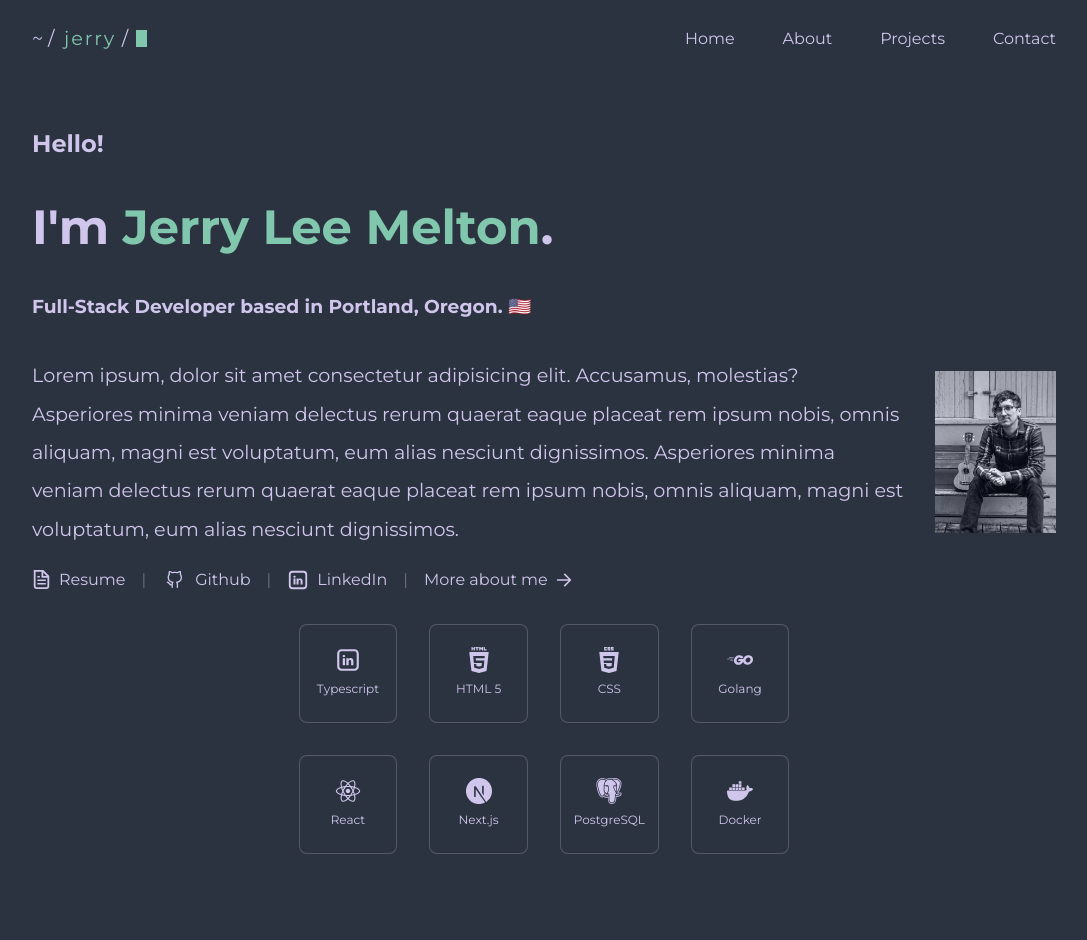
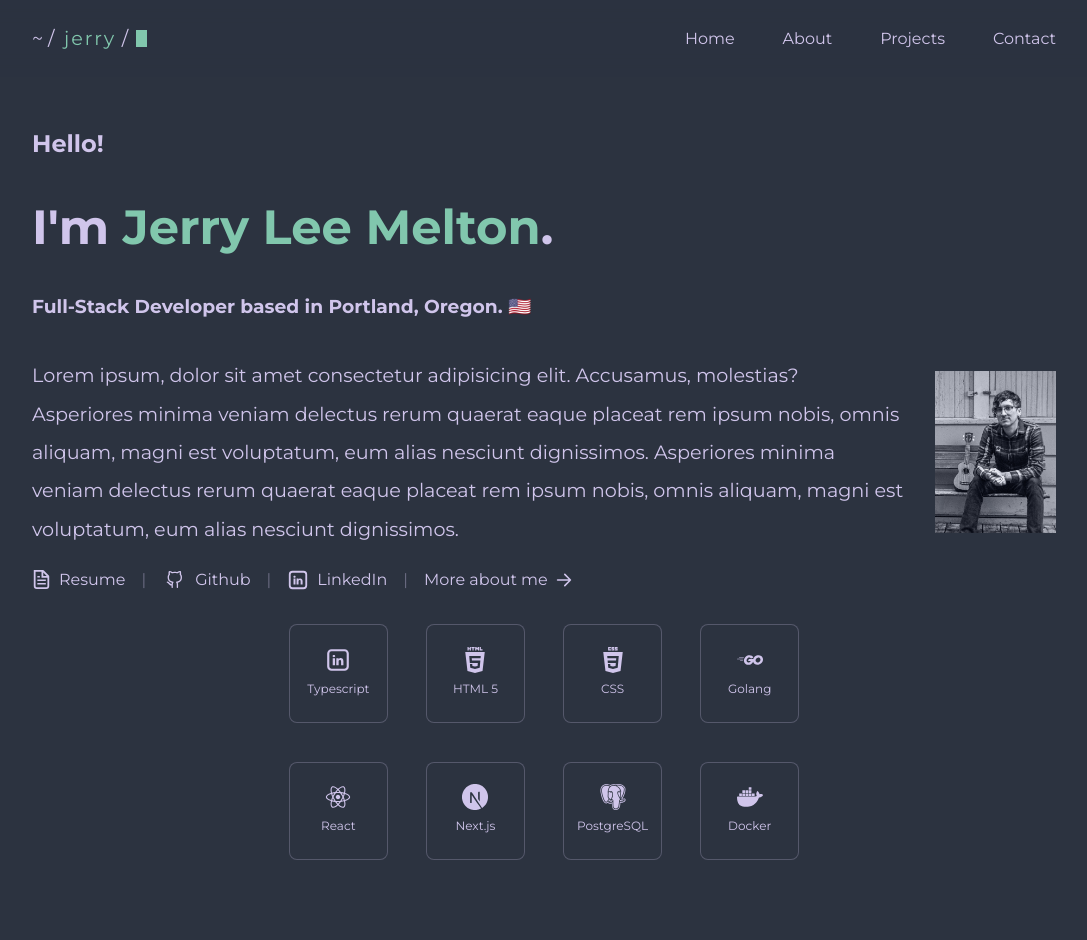
Before and after one commit to JerryLeeMelton/Trellis, a Next.js app: page / in a window 1280 px wide. Shown: the top 940 px of the page, without its empty margins (96-1183 px from the left). Built offline with nearby package versions, Linux system fonts and the light colour scheme.

Commit message:
Style adjustment for skills cards

```diff
--- a/app/styles.css
+++ b/app/styles.css
@@ -361,7 +361,7 @@ h1 {
   justify-content: center;
   display: grid;
   grid-template-columns: repeat(4, 1fr);
-  gap: 2rem;
+  gap: 2.4rem;
   cursor: default;
 }
 
```
